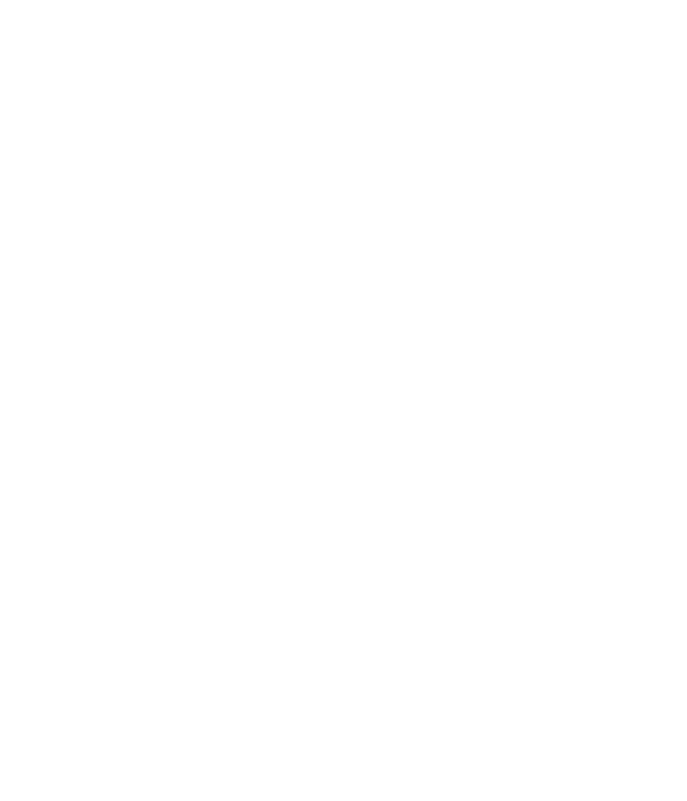
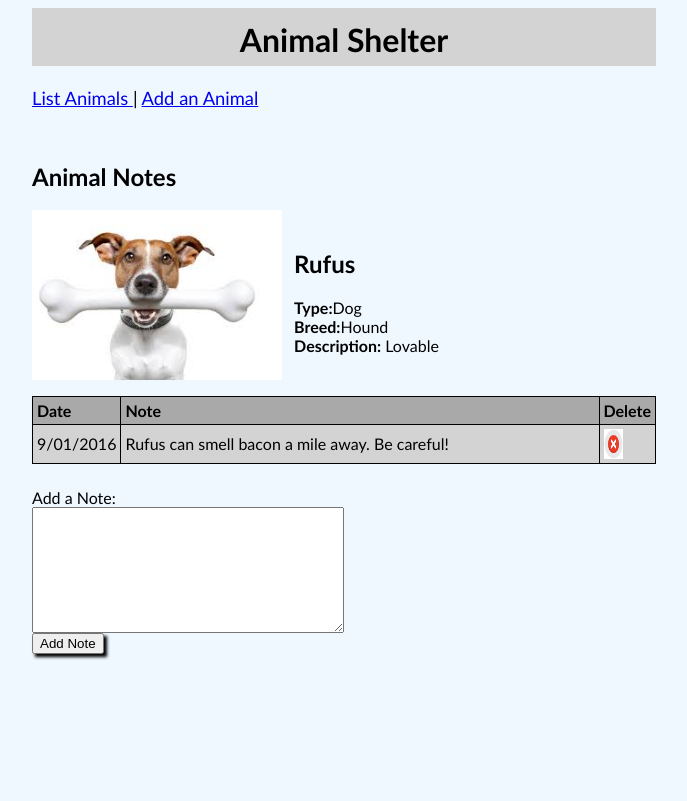
Before and after one commit to WinstonMathamba/tiy-homework-animal-shelter-web-prototype, a plain HTML site: page animalNote.html in a window 1280 px wide. Shown: the whole page, without its empty margins (296-983 px from the left). Drawn offline with Linux system fonts and the light colour scheme.

Commit message:
completing the prototype:

```diff
--- a/animalNote.html
+++ b/animalNote.html
@@ -0,0 +1,62 @@
+<html lang="en">
+
+<head>
+    <meta charset="UTF-8">
+    <title>Animal Notes</title>
+    <link rel="stylesheet" href="css/cssNote.css">
+</head>
+
+<header>
+    <h1>Animal Shelter</h1>
+
+    <p class="two_columns"><a href="/"> List Animals </a>
+        |
+        <a href="/addOrEditPg"> Add an Animal </a></p>
+
+</header>
+
+<section id="info">
+    <p>
+    <h2>Animal Notes</h2>
+    <img src="images/dog.jpeg">
+    <br>
+    <h2>Rufus</h2>
+    <strong>Type:</strong>Dog
+    <br>
+    <strong>Breed:</strong>Hound
+    <br>
+    <strong>Description:</strong> Lovable
+    </p>
+
+    <table>
+        <tr>
+            <th>Date</th>
+            <th>Note</th>
+            <th>Delete</th>
+            </tr>
+
+            <td>
+             9/01/2016
+            </td>
+            <td>
+             Rufus can smell bacon a mile away. Be careful!
+            </td>
+            <td>
+                <a href="/"><img src="images/delete_x.png"style="width:100px; height: 30px; align-content: center"></a>
+            </td>
+        </tr>
+    </table>
+</section>
+
+<section>
+    <form>
+        <input type="hidden" name="id" />
+        <label>Add a Note:</label><br>
+        <textarea rows="8" name="note"></textarea><br>
+        <button id="addNote" name="button">Add Note</button>
+    </form>
+
+
+</section>
+
+</html>
--- a/css/cssIndex.css
+++ b/css/cssIndex.css
@@ -59,7 +59,7 @@ p {
 
 }
 
-div #nav {
+div .navbar {
     font-size: xx-large;
     padding: 0;
     margin: 0;
@@ -75,6 +75,7 @@ h2 {
     width: 700px;
     padding: 10px 10px 10px 0;
     overflow: hidden;
+
 
 }
 
--- /dev/null
+++ b/css/cssNote.css
@@ -0,0 +1,86 @@
+html {
+    font-family: Calibri, sans-serif;
+    background-color: aliceblue;
+    margin-left: 25%;
+    width: 50%;
+    height: 100%;
+}
+
+h1 {
+    line-space: 2px;
+    background: lightgrey;
+    text-align: center;
+    padding-bottom: 1%;
+    width: 100%;
+    font-color: blue;
+    padding-top: 2%;
+}
+
+section {
+    margin: 2% 0;
+    padding: 0;
+    min-height: 40%;
+}
+
+img {
+    max-height: 40%;
+    max-width: 40%;
+    padding-right: 2%;
+    float: left;
+}
+
+p, header, a{
+    margin: 0;
+    padding: 0;
+}
+
+.two_columns {
+    margin-bottom: 1%;
+    font-size: 115%;
+}
+
+#info {
+    float: none;
+    padding-bottom: 20;
+    padding-top: 20;
+}
+
+#addNote {
+    box-shadow: 3px 3px 3px black;
+}
+
+table tr td:nth-child(2) {
+    width: 15%;
+}
+
+table tr:nth-child(even) {
+    background-color: lightgrey;
+}
+
+table {
+    border-collapse: collapse;
+    margin: 1em 0 1em 0 ;
+    float: left;
+}
+table tr td:first-child{
+    white-space: nowrap;
+}
+table tr th:nth-child(2){
+    width: 100%;
+}
+
+th{
+    background: darkgrey;
+}
+
+th, td{
+    margin: 0;
+    border: 1px solid black;
+    padding: 0.25em;
+    text-align: left;
+}
+
+textarea {
+    text-align: left;
+    width: 50%
+}
```
Also changed, not shown: addOrEdit.html (+1 -1 lines), index.html (+4 -4 lines), images/delete_x.png (added).
